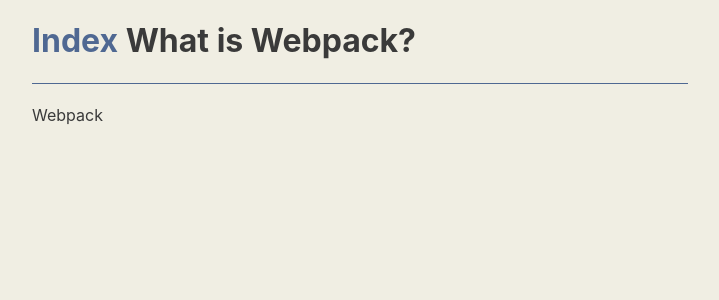
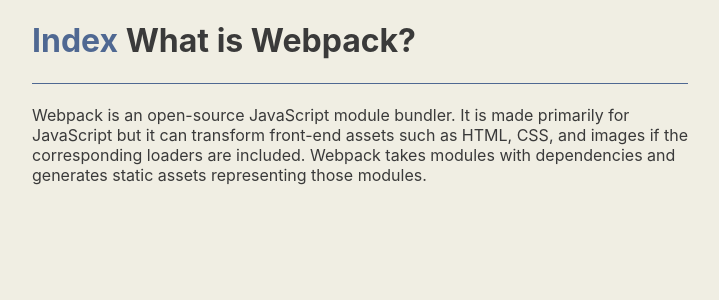
Before and after one commit to drbzyx/es6-concepts, a Next.js app in the folder app/: page /webpack in a window 1280 px wide. Shown: the top 300 px of the page, without its empty margins (280-999 px from the left). Built offline with nearby package versions, Linux system fonts and the light colour scheme.

Commit message:
Pages(Webpack): Add content

```diff
--- a/app/pages/webpack.js
+++ b/app/pages/webpack.js
@@ -5,7 +5,13 @@ export default function Webpack() {
     <Main>
       <Heading>What is Webpack?</Heading>
       <Section>
-        <Paragraph>Webpack</Paragraph>
+        <Paragraph>
+          Webpack is an open-source JavaScript module bundler. It is made
+          primarily for JavaScript but it can transform front-end assets such as
+          HTML, CSS, and images if the corresponding loaders are included.
+          Webpack takes modules with dependencies and generates static assets
+          representing those modules.
+        </Paragraph>
       </Section>
     </Main>
   )
```
